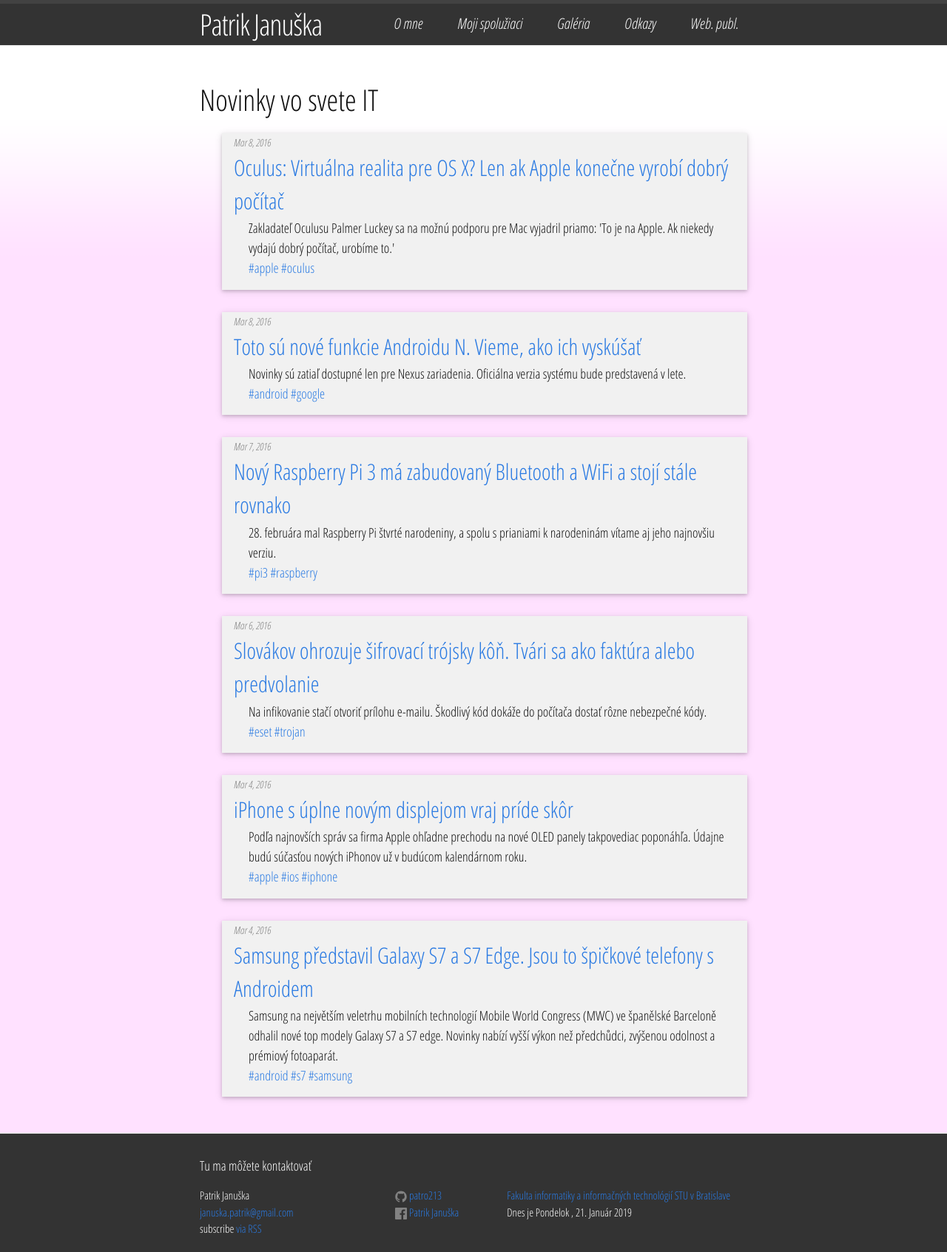
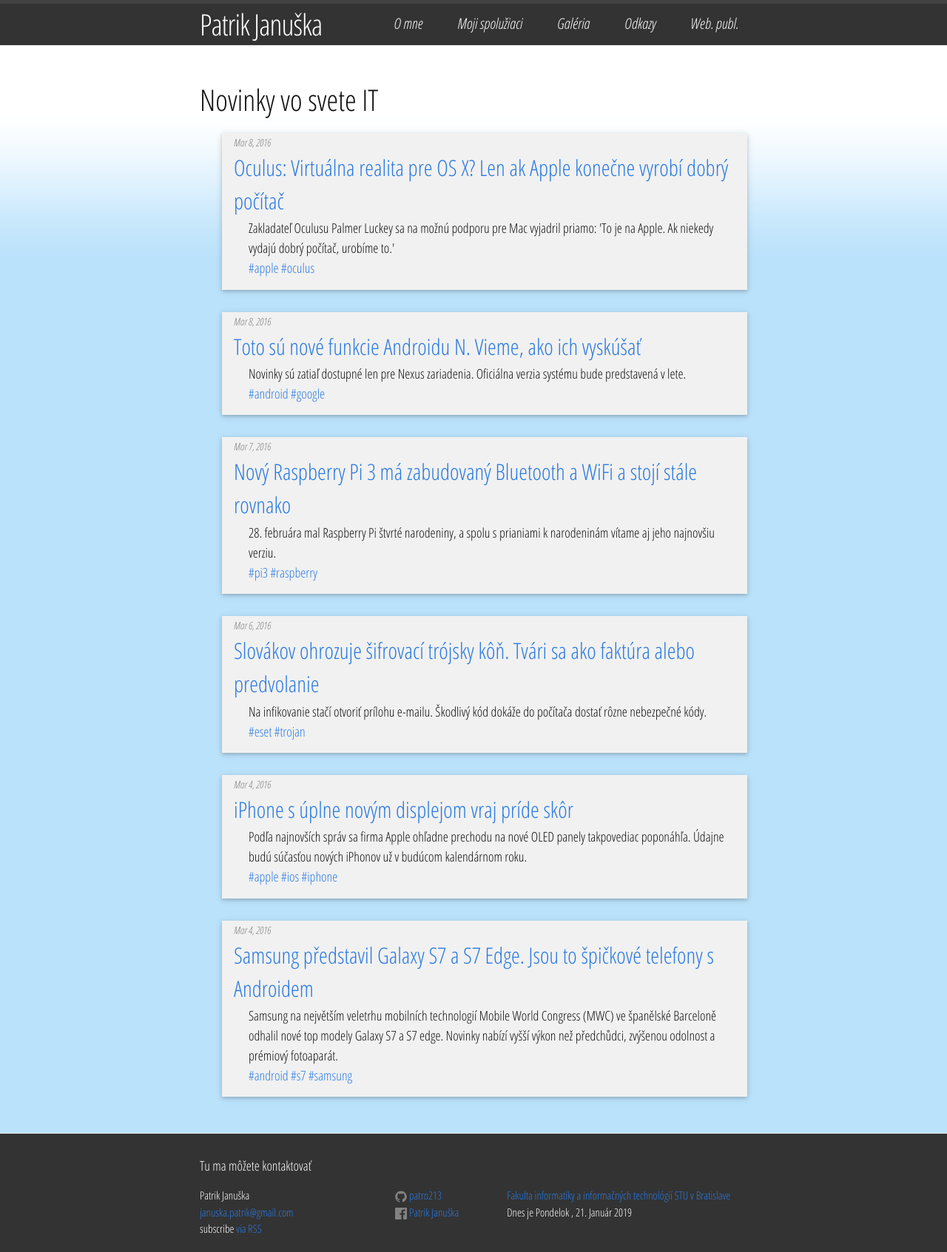
Before and after one commit to patro213/patro213.github.io, a Jekyll site: the page built from index.html, in a window 1280 px wide. Shown: the whole page at 74% size. Built offline with Jekyll 4.4.1, drawn with Linux system fonts in a browser that asks for light colours.

Commit message:
update color

```diff
--- a/css/main.scss
+++ b/css/main.scss
@@ -16,7 +16,7 @@
 
 $text-color:       #111;
 
-$background-color: #fdfd;
+$background-color: #bae2fb;
 $brand-color:      #2a7ae2;
 
 $grey-color:       #828282;
```
